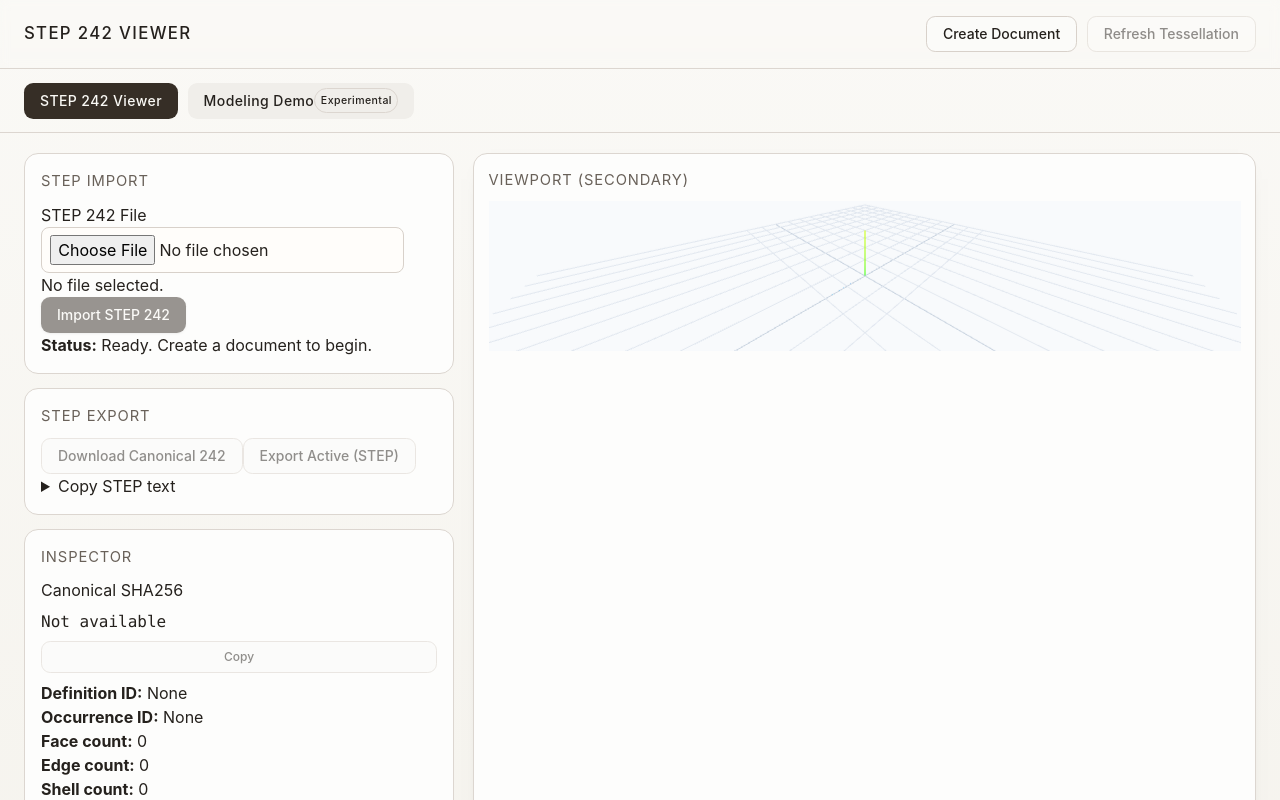
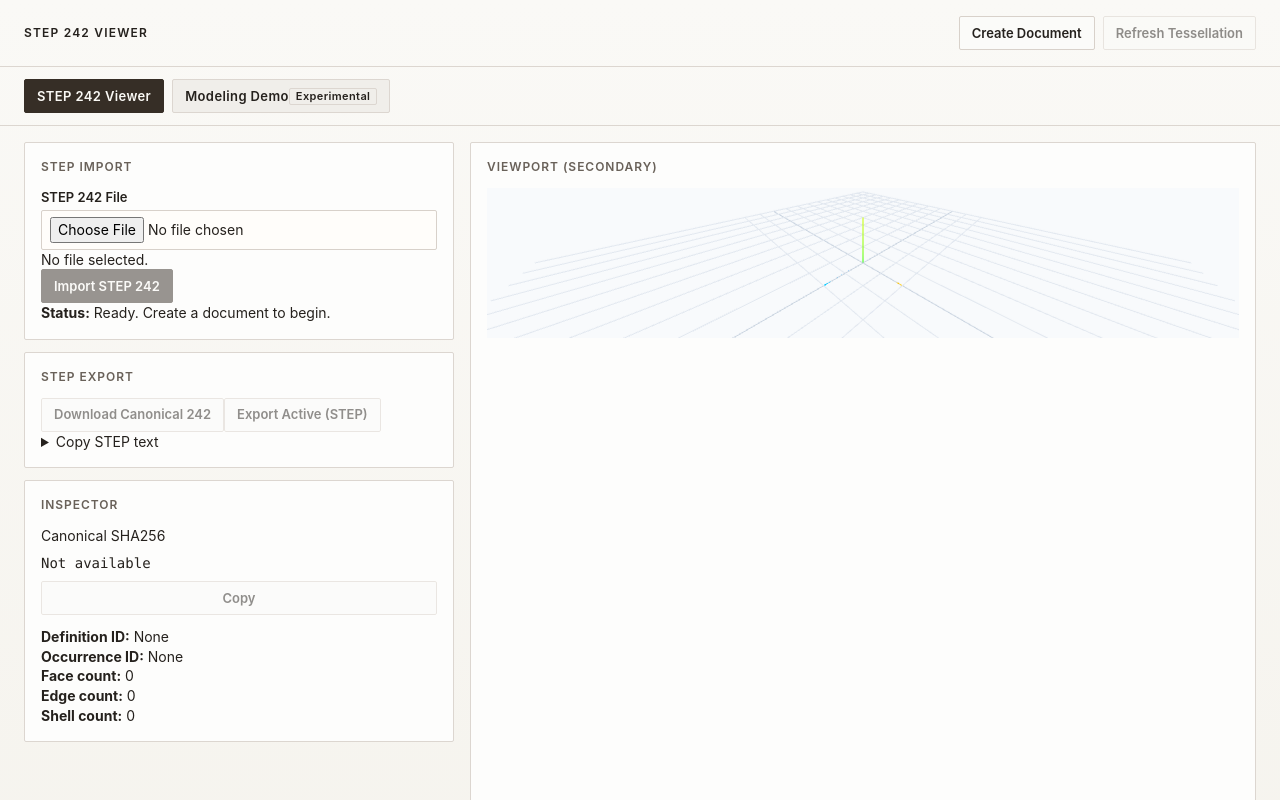
Before and after one commit to yuechen-li-dev/Aetheris, a React (Vite) app in the folder aetheris.client/: page / in a window 1280 px wide. Shown: the top 800 px of the page. Built offline with nearby package versions, Linux system fonts and the light colour scheme.

Commit message:
M40: UI discipline pass (typography + stroke + corners)

```diff
--- a/aetheris.client/src/App.css
+++ b/aetheris.client/src/App.css
@@ -1,8 +1,3 @@
-#root {
-  width: 100%;
-  min-height: 100vh;
-}
-
 .app-shell {
   display: flex;
   flex-direction: column;
@@ -15,31 +10,31 @@
   display: flex;
   justify-content: space-between;
   align-items: center;
-  padding: 1rem 1.5rem;
-  border-bottom: 1px solid hsl(var(--border));
-  background: hsla(var(--card), 0.92);
-  backdrop-filter: blur(4px);
+  padding: 16px 24px;
+  border-bottom: var(--ui-divider) solid hsl(var(--border));
+  background: hsla(var(--card), 0.95);
 }
 
 .toolbar h1 {
   margin: 0;
-  font-size: 1.05rem;
-  letter-spacing: 0.08em;
+  font-size: var(--ui-title);
+  letter-spacing: 0.1em;
   text-transform: uppercase;
-  font-weight: 520;
+  font-weight: var(--ui-weight-title);
 }
 
 .toolbar-actions {
   display: flex;
-  gap: 0.6rem;
+  gap: 8px;
+  flex-wrap: wrap;
 }
 
 .top-tabs {
   display: flex;
-  gap: 0.6rem;
-  padding: 0.85rem 1.5rem;
-  border-bottom: 1px solid hsl(var(--border));
-  background: hsla(var(--card), 0.76);
+  gap: 8px;
+  padding: 12px 24px;
+  border-bottom: var(--ui-divider) solid hsl(var(--border));
+  background: hsla(var(--card), 0.86);
 }
 
 .tab-button {
@@ -47,14 +42,15 @@
 }
 
 .tab-button.active {
-  box-shadow: inset 0 0 0 1px hsla(var(--primary), 0.35);
+  box-shadow: inset 0 0 0 var(--ui-stroke) hsla(var(--primary), 0.35);
 }
 
 .experimental-badge {
-  font-size: 0.66rem;
-  padding: 0.1rem 0.35rem;
-  border-radius: 999px;
-  border: 1px solid hsl(var(--border));
+  font-size: 11px;
+  line-height: 1;
+  padding: 2px 6px;
+  border-radius: var(--ui-radius);
+  border: var(--ui-stroke) solid hsl(var(--border));
   background: hsla(var(--muted), 0.8);
 }
 
@@ -62,31 +58,37 @@
   flex: 1;
   display: grid;
   grid-template-columns: minmax(340px, 430px) minmax(0, 1fr);
-  gap: 1.2rem;
-  padding: 1.25rem 1.5rem 1.5rem;
+  gap: 16px;
+  padding: 16px 24px;
 }
 
 .product-panel {
   display: flex;
   flex-direction: column;
-  gap: 0.9rem;
+  gap: 12px;
 }
 
-.product-panel section {
-  border: 1px solid hsl(var(--border));
+.product-panel section,
+.viewer-secondary,
+.debug-panel section {
+  border: var(--ui-stroke) solid hsl(var(--border));
   background: hsl(var(--card));
-  border-radius: 14px;
-  padding: 1rem;
+  border-radius: var(--ui-radius);
+  padding: 16px;
+  box-shadow: none;
 }
 
 .product-panel h2,
-.viewer-secondary h2 {
-  margin-top: 0;
-  margin-bottom: 0.65rem;
-  font-size: 0.92rem;
-  letter-spacing: 0.06em;
+.viewer-secondary h2,
+.debug-panel h2,
+.debug-panel h3,
+.product-panel h3 {
+  margin: 0 0 12px;
+  font-size: var(--ui-title);
+  letter-spacing: var(--ui-title-tracking);
   text-transform: uppercase;
   color: hsl(var(--muted-foreground));
+  font-weight: var(--ui-weight-title);
 }
 
 .audit-panel {
@@ -95,16 +97,8 @@
 
 .inspector-row {
   display: grid;
-  gap: 0.45rem;
-  margin-bottom: 0.5rem;
-}
-
-.viewer-secondary {
-  border: 1px solid hsl(var(--border));
-  background: hsl(var(--card));
-  border-radius: 14px;
-  padding: 0.9rem;
-  box-shadow: 0 8px 20px -18px rgba(30, 20, 10, 0.55);
+  gap: 8px;
+  margin-bottom: 12px;
 }
 
 .main-grid {
@@ -118,60 +112,67 @@
 }
 
 .debug-panel {
-  border-left: 1px solid #1e293b;
-  padding: 1rem;
+  border-left: var(--ui-divider) solid #1e293b;
+  padding: 16px;
   background: #0f172a;
   color: #e2e8f0;
   overflow: auto;
 }
 
-.debug-panel h2,
-.debug-panel h3 {
-  margin-top: 0;
-}
-
 .debug-panel section {
-  margin-bottom: 1rem;
-  padding-bottom: 0.75rem;
-  border-bottom: 1px solid #1e293b;
+  margin-bottom: 16px;
 }
 
 .debug-panel ul,
 .product-panel ul {
   margin: 0;
-  padding-left: 1rem;
+  padding-left: 16px;
   word-break: break-word;
 }
 
 .demo-notice {
-  margin-top: -0.35rem;
-  margin-bottom: 1rem;
-  padding: 0.5rem;
-  border-radius: 8px;
+  margin-top: 0;
+  margin-bottom: 16px;
+  padding: 8px;
+  border-radius: var(--ui-radius);
   background: #1e293b;
-  border: 1px solid #334155;
+  border: var(--ui-stroke) solid #334155;
+  font-size: var(--ui-small);
 }
 
 .form-grid {
   display: grid;
   grid-template-columns: repeat(3, minmax(0, 1fr));
-  gap: 0.4rem;
-  margin-bottom: 0.5rem;
+  gap: 12px;
+  margin-bottom: 12px;
 }
 
-.form-grid label {
+.form-grid label,
+.textarea-label,
+.product-panel label {
   display: flex;
   flex-direction: column;
-  gap: 0.25rem;
-  font-size: 0.8rem;
+  gap: 4px;
+  font-size: var(--ui-small);
+  font-weight: var(--ui-weight-emphasis);
+}
+
+input,
+select,
+textarea,
+button {
+  border-radius: var(--ui-radius);
+  border: var(--ui-stroke) solid hsl(var(--input));
+  min-height: 34px;
+  font-family: var(--ui-font-sans);
+  font-size: var(--ui-text);
 }
 
 input,
 select,
 textarea {
-  border-radius: 8px;
-  border: 1px solid #334155;
-  padding: 0.44rem 0.52rem;
+  padding: 6px 8px;
+  font-weight: var(--ui-weight-body);
   color: #e2e8f0;
   background: #020617;
 }
@@ -184,17 +185,32 @@ textarea {
   border-color: hsl(var(--input));
 }
 
+button {
+  background: hsl(var(--muted));
+  color: hsl(var(--foreground));
+  padding: 0 12px;
+  font-weight: var(--ui-weight-emphasis);
+}
+
 .boolean-grid {
   grid-template-columns: 1fr;
 }
 
 .boolean-actions {
-  margin-bottom: 0.5rem;
+  margin-bottom: 12px;
 }
 
 button.active-row {
   border-color: #38bdf8;
   background: #0c4a6e;
+}
+
+button:focus-visible,
+input:focus-visible,
+select:focus-visible,
+textarea:focus-visible {
+  outline: none;
+  box-shadow: 0 0 0 var(--ui-focus-ring) hsla(var(--ring), 0.35);
 }
 
 button:disabled {
@@ -203,16 +219,13 @@ button:disabled {
 }
 
 .textarea-label {
-  display: flex;
-  flex-direction: column;
-  gap: 0.25rem;
-  margin-top: 0.5rem;
-  margin-bottom: 0.5rem;
-  font-size: 0.8rem;
+  margin-top: 8px;
+  margin-bottom: 8px;
 }
 
 textarea {
   width: 100%;
+  min-height: 100px;
   resize: vertical;
 }
 
--- a/aetheris.client/src/components/ui/button.tsx
+++ b/aetheris.client/src/components/ui/button.tsx
@@ -4,19 +4,19 @@ import { cva, type VariantProps } from 'class-variance-authority';
 import { cn } from '../../lib/utils';
 
 const buttonVariants = cva(
-  'inline-flex items-center justify-center whitespace-nowrap rounded-md text-sm font-medium transition-colors focus-visible:outline-none focus-visible:ring-1 focus-visible:ring-ring disabled:pointer-events-none disabled:opacity-50',
+  'inline-flex items-center justify-center whitespace-nowrap rounded-[var(--ui-radius)] border-[var(--ui-stroke)] text-[13px] font-semibold transition-colors focus-visible:outline-none focus-visible:ring-[var(--ui-focus-ring)] focus-visible:ring-ring disabled:pointer-events-none disabled:opacity-50',
   {
     variants: {
       variant: {
-        default: 'bg-primary text-primary-foreground shadow hover:opacity-90',
-        secondary: 'bg-muted text-foreground hover:bg-muted/80',
-        ghost: 'hover:bg-muted hover:text-foreground',
-        outline: 'border border-input bg-background hover:bg-muted',
+        default: 'border-primary bg-primary text-primary-foreground hover:opacity-90',
+        secondary: 'border-border bg-muted text-foreground hover:bg-muted/80',
+        ghost: 'border-transparent bg-transparent hover:bg-muted hover:text-foreground',
+        outline: 'border-input bg-background text-foreground hover:bg-muted',
       },
       size: {
-        default: 'h-9 px-4 py-2',
-        sm: 'h-8 rounded-md px-3 text-xs',
-        lg: 'h-10 rounded-md px-8',
+        default: 'h-[34px] px-3',
+        sm: 'h-[32px] px-3 text-[13px]',
+        lg: 'h-[36px] px-6 text-[14px]',
       },
     },
     defaultVariants: {
--- a/aetheris.client/src/index.css
+++ b/aetheris.client/src/index.css
@@ -14,9 +14,22 @@
   --border: 30 14% 84%;
   --input: 30 16% 82%;
   --ring: 30 18% 30%;
-  --radius: 0.7rem;
 
-  font-family: 'Inter', 'Avenir Next', system-ui, -apple-system, BlinkMacSystemFont, 'Segoe UI', sans-serif;
+  --ui-font-sans: 'Inter', 'Segoe UI', -apple-system, BlinkMacSystemFont, 'Helvetica Neue', Arial, sans-serif;
+  --ui-text: 0.875rem;
+  --ui-small: 0.8125rem;
+  --ui-title: 0.75rem;
+  --ui-weight-body: 400;
+  --ui-weight-emphasis: 600;
+  --ui-weight-title: 600;
+  --ui-title-tracking: 0.08em;
+
+  --ui-radius: 2px;
+  --ui-stroke: 1.5px;
+  --ui-divider: 1px;
+  --ui-focus-ring: 2px;
+
+  --radius: var(--ui-radius);
 }
 
 * {
@@ -29,4 +42,13 @@ body {
   min-height: 100vh;
   background: hsl(var(--background));
   color: hsl(var(--foreground));
+  font-family: var(--ui-font-sans);
+  font-size: var(--ui-text);
+  font-weight: var(--ui-weight-body);
+  line-height: 1.4;
 }
+
+#root {
+  width: 100%;
+  min-height: 100vh;
+}
```
